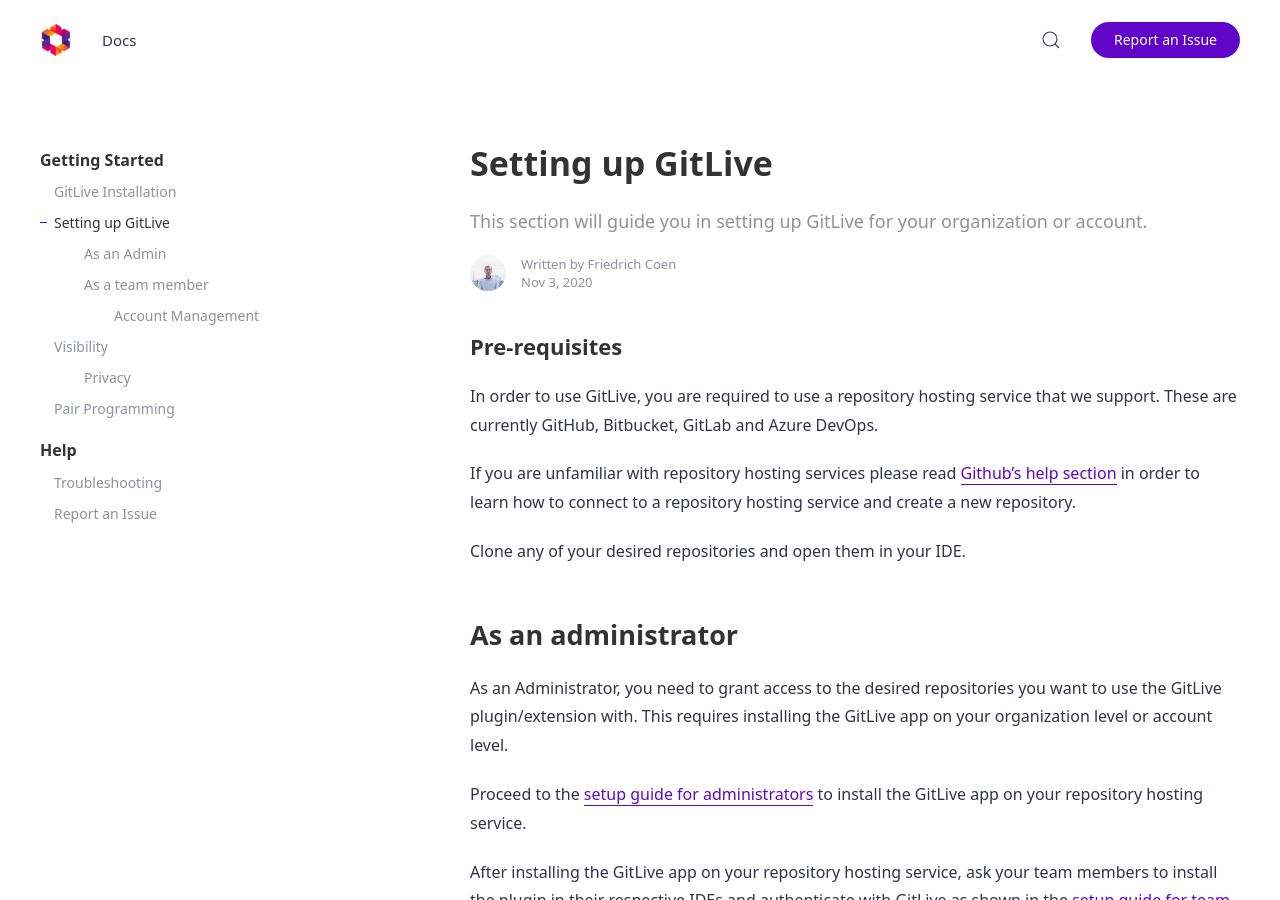
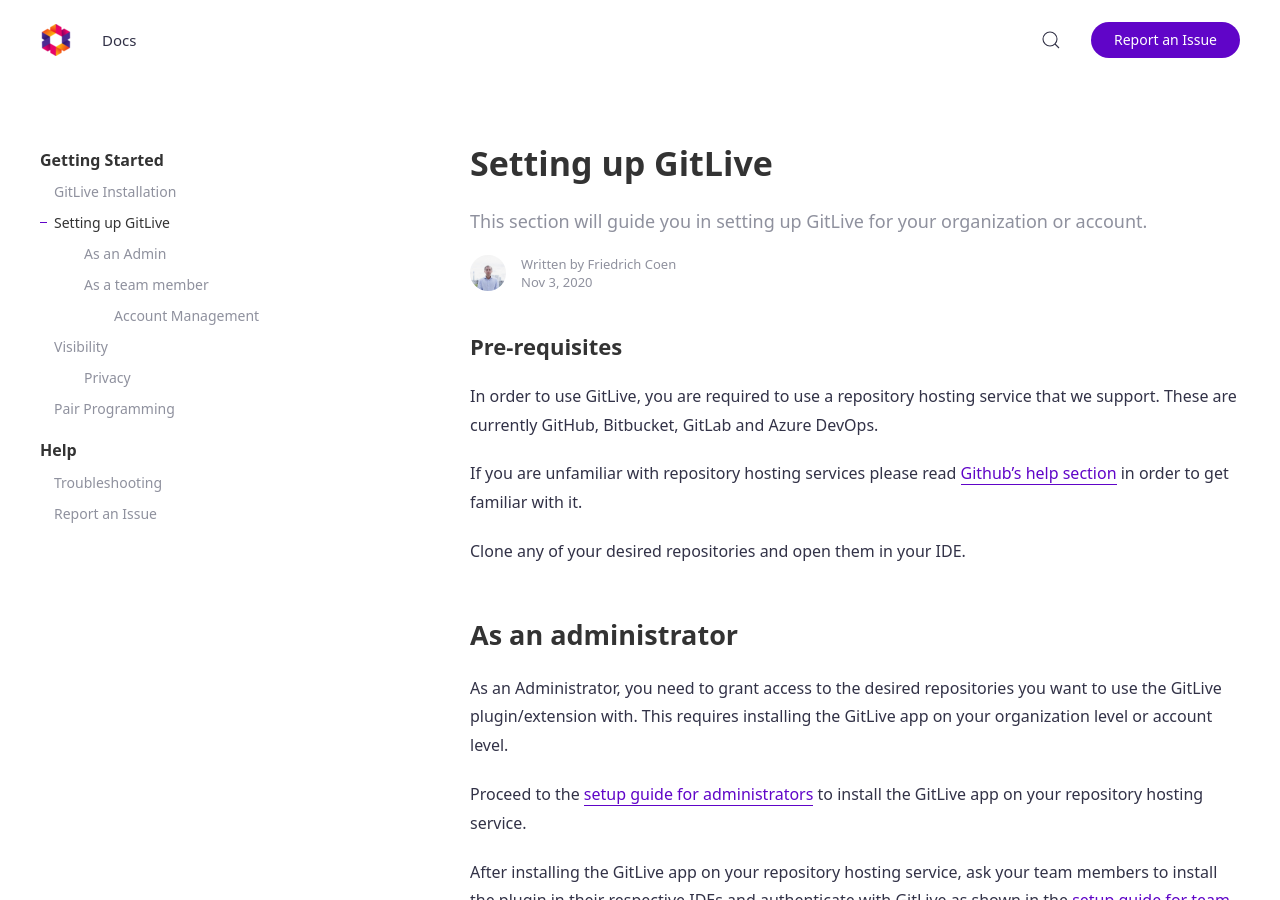
Before and after one commit to GitLiveApp/GitLive, a Jekyll site: the page built from _docs/setup.md, in a window 1280 px wide and 900 px high. Built offline with Jekyll 4.4.1, drawn with Linux system fonts in a browser that asks for light colours.

Commit message:
Github help section link reworded

```diff
--- a/_docs/setup.md
+++ b/_docs/setup.md
@@ -9,7 +9,7 @@ tags: [setup, signin]
 
 In order to use GitLive, you are required to use a repository hosting service that we support. These are currently GitHub, Bitbucket, GitLab and Azure DevOps.
 
-If you are unfamiliar with repository hosting services please read [Github's help section](https://help.github.com/en) in order to learn how to connect to a repository hosting service and create a new repository.
+If you are unfamiliar with repository hosting services please read [Github's help section](https://help.github.com/en) in order to get familiar with it.
 
 Clone any of your desired repositories and open them in your IDE.
 
```
